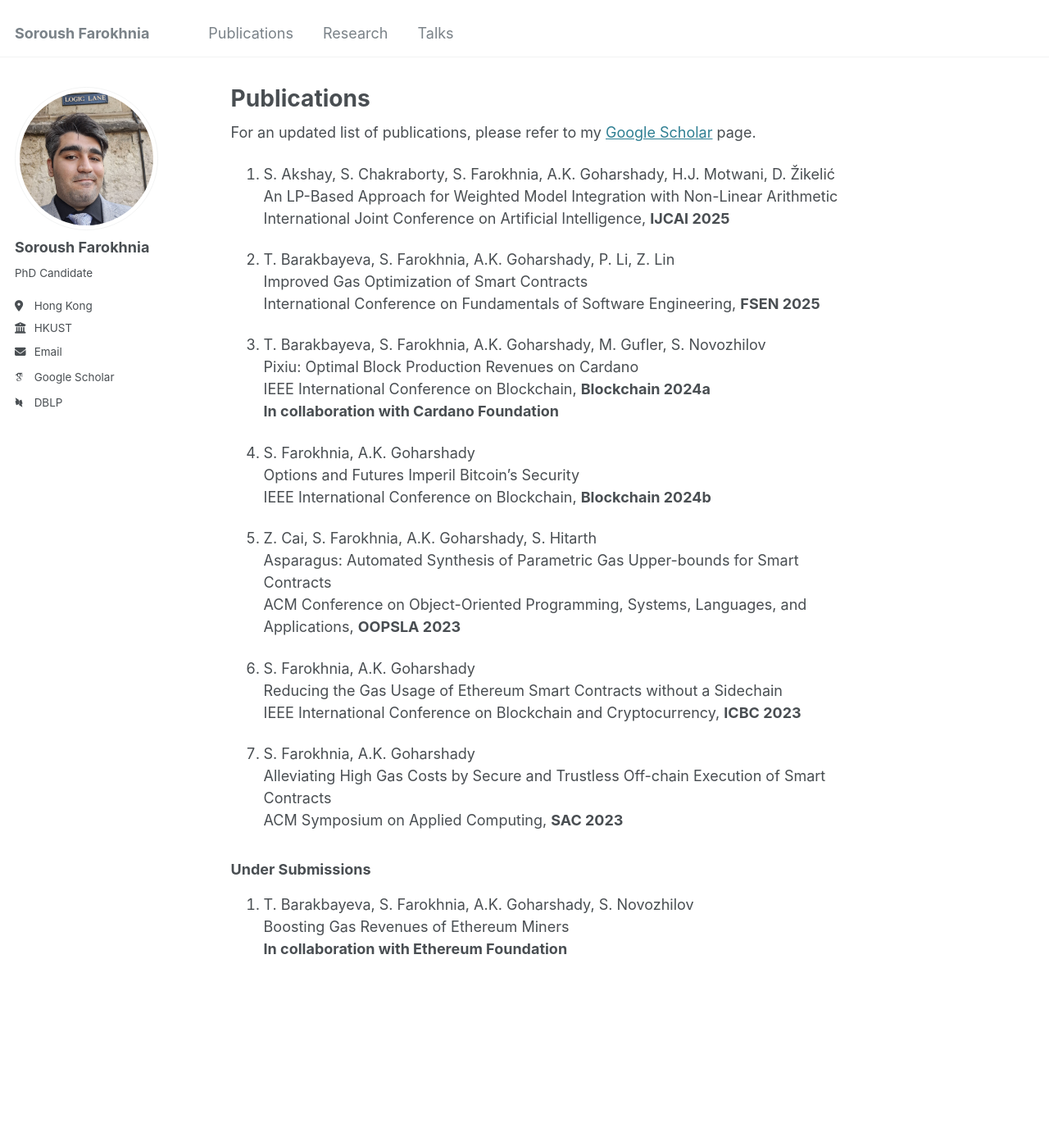
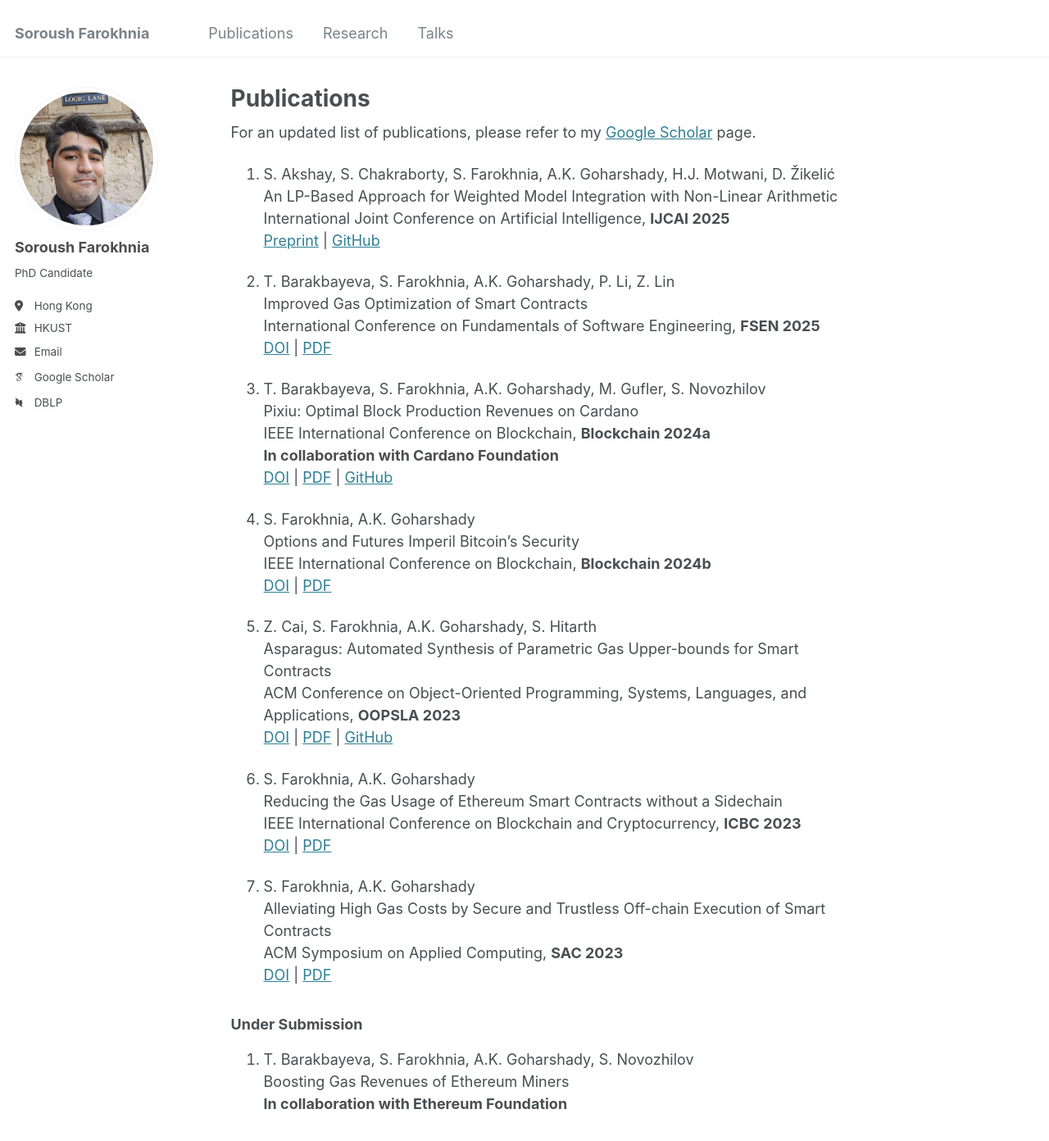
Before and after one commit to destrat18/destrat18.github.io, a Jekyll site: the page built from _pages/publications.md, in a window 1280 px wide and 1400 px high. Shown: the top 1392 px of the window at 82% size. Built offline with Jekyll 4.4.1, drawn with Linux system fonts in a browser that asks for light colours; some web fonts are replaced.

Commit message:
Fix the front page

```diff
--- a/_config.yml
+++ b/_config.yml
@@ -12,7 +12,7 @@ title                    : "Soroush Farokhnia"
 title_separator          : "-"
 name                     : &name "Soroush Farokhnia"
 description              : &description "PhD Candidate"
-url                      : https://destrat18.github.io # the base hostname & protocol for your site e.g. "https://[your GitHub username].github.io"
+url                      : https://soroush.farokhnia.me/ # the base hostname & protocol for your site e.g. "https://[your GitHub username].github.io"
 baseurl                  : "" # the subpath of your site, e.g. "/blog"
 repository               : "destrat18/destrat18.github.io"
 
--- a/_pages/publications.md
+++ b/_pages/publications.md
@@ -8,35 +8,42 @@ redirect_from:
 For an updated list of publications, please refer to my [Google Scholar](https://scholar.google.com/citations?user=3Z6Z9QkAAAAJ&hl=en) page.
 
 1. S. Akshay, S. Chakraborty, S. Farokhnia, A.K. Goharshady, H.J. Motwani, D. Žikelić\\
-An LP-Based Approach for Weighted Model Integration with Non-Linear Arithmetic
-International Joint Conference on Artificial Intelligence, **IJCAI 2025**
+An LP-Based Approach for Weighted Model Integration with Non-Linear Arithmetic\\
+International Joint Conference on Artificial Intelligence, **IJCAI 2025**\\
+[Preprint](https://hal.science/hal-05071513/) | [GitHub](https://github.com/destrat18/wmilp)
 
 1. T. Barakbayeva, S. Farokhnia, A.K. Goharshady, P. Li, Z. Lin\\
 Improved Gas Optimization of Smart Contracts\\
-International Conference on Fundamentals of Software Engineering, **FSEN 2025**
+International Conference on Fundamentals of Software Engineering, **FSEN 2025**\\
+[DOI](https://dl.acm.org/doi/10.1007/978-3-031-87054-5_1) | [PDF](https://www.linzhaorun.com/files/super-opt.pdf)
 
 1. T. Barakbayeva, S. Farokhnia, A.K. Goharshady, M. Gufler, S. Novozhilov\\
 Pixiu: Optimal Block Production Revenues on Cardano\\
 IEEE International Conference on Blockchain, **Blockchain 2024a**\\
-**In collaboration with Cardano Foundation**
+**In collaboration with Cardano Foundation**\\
+[DOI](https://ieeexplore.ieee.org/document/10664252) | [PDF](https://hal.science/hal-04616639v1/) | [GitHub](https://github.com/destrat18/pixiu)
 
 1. S. Farokhnia, A.K. Goharshady\\
 Options and Futures Imperil Bitcoin’s Security\\
-IEEE International Conference on Blockchain, **Blockchain 2024b**
+IEEE International Conference on Blockchain, **Blockchain 2024b**\\
+[DOI](https://ieeexplore.ieee.org/document/10664321) | [PDF](https://hal.science/hal-04616643)
 
 1. Z. Cai, S. Farokhnia, A.K. Goharshady, S. Hitarth\\
 Asparagus: Automated Synthesis of Parametric Gas Upper-bounds for Smart Contracts\\
-ACM Conference on Object-Oriented Programming, Systems, Languages, and Applications, **OOPSLA 2023**
+ACM Conference on Object-Oriented Programming, Systems, Languages, and Applications, **OOPSLA 2023**\\
+[DOI](https://dl.acm.org/doi/abs/10.1145/3622829) | [PDF](https://hal.science/hal-04194481) | [GitHub](https://github.com/zhuocai/Asparagus)
 
 1. S. Farokhnia, A.K. Goharshady\\
 Reducing the Gas Usage of Ethereum Smart Contracts without a Sidechain\\
-IEEE International Conference on Blockchain and Cryptocurrency, **ICBC 2023**
+IEEE International Conference on Blockchain and Cryptocurrency, **ICBC 2023**\\
+[DOI](https://ieeexplore.ieee.org/document/10174876) | [PDF](https://hal.science/hal-04266984v1)
 
 1. S. Farokhnia, A.K. Goharshady\\
 Alleviating High Gas Costs by Secure and Trustless Off-chain Execution of Smart Contracts\\
-ACM Symposium on Applied Computing, **SAC 2023**
+ACM Symposium on Applied Computing, **SAC 2023**\\
+[DOI](https://dl.acm.org/doi/10.1145/3555776.3577833) | [PDF](https://hal.science/hal-04189765)
 
-### Under Submissions
+### Under Submission
 1. T. Barakbayeva, S. Farokhnia, A.K. Goharshady, S. Novozhilov\\
 Boosting Gas Revenues of Ethereum Miners\\
 **In collaboration with Ethereum Foundation**
```
Also changed, not shown: _pages/about.md (+23 -11 lines).
